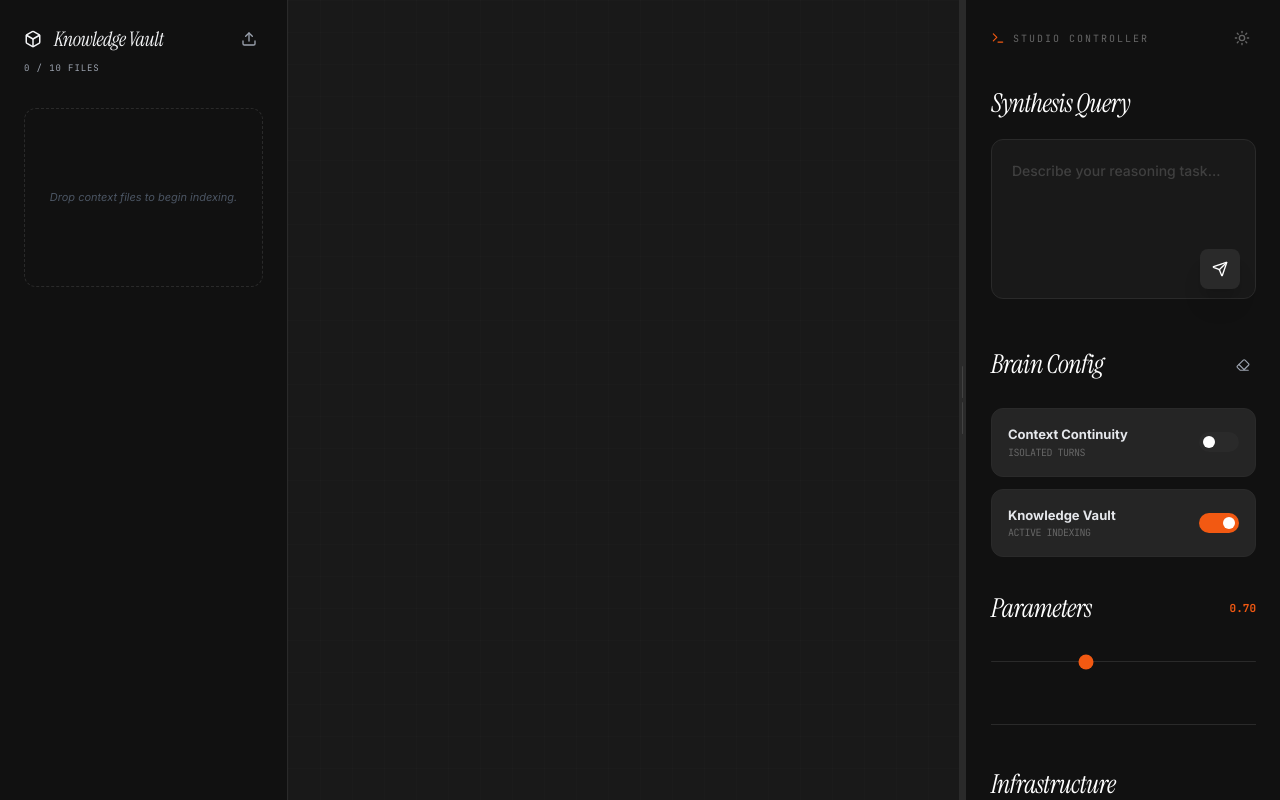
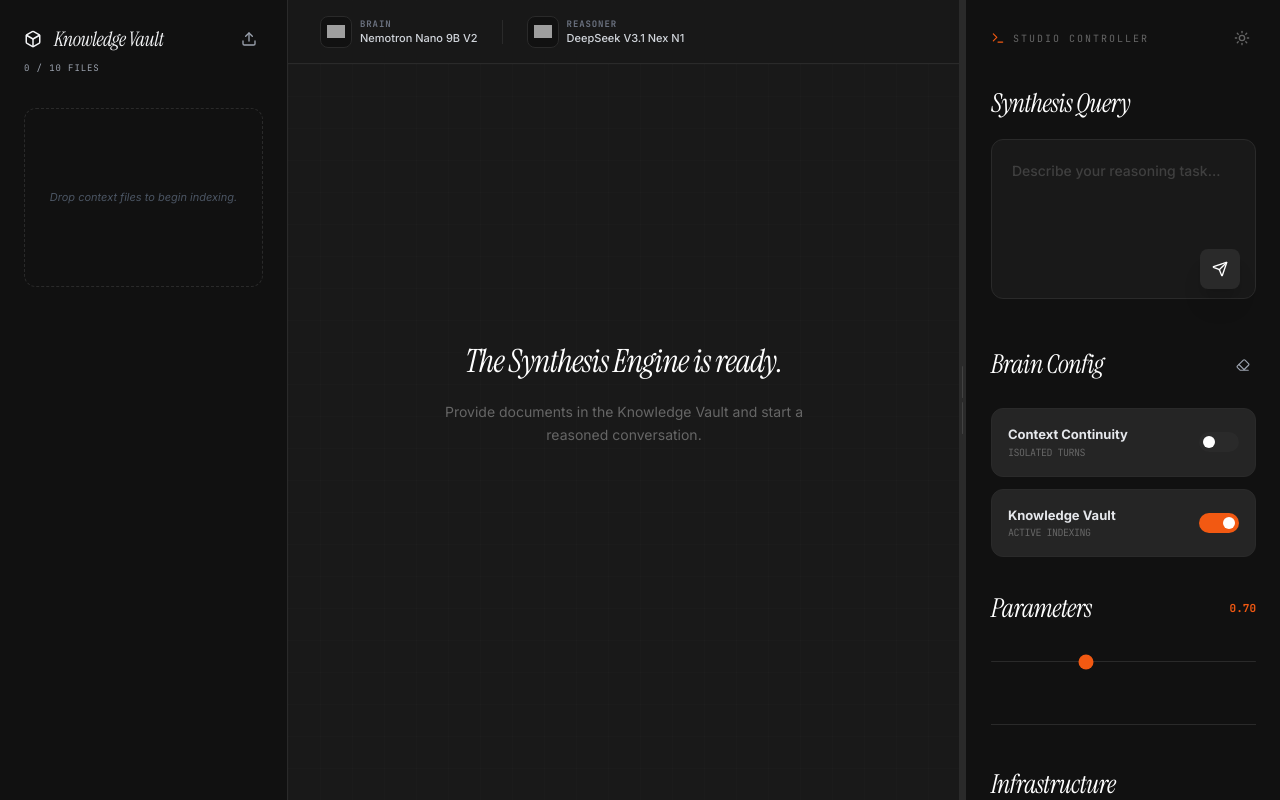
Before and after one commit to chikhidev/RAG-workspace, a React (Vite) app: page / in a window 1280 px wide. Built offline with nearby package versions, Linux system fonts and the light colour scheme; grey boxes are pictures that could not be loaded.

Commit message:
feat: Display current model IDs in chat interface
Pass expander and reasoner model IDs to ChatInterface and display them. This provides users with visibility into the models currently being used for expansion and reasoning.

```diff
--- a/App.tsx
+++ b/App.tsx
@@ -267,7 +267,11 @@ const App: React.FC = () => {
       />
 
       <main className="flex-1 flex flex-col min-w-0 bg-[#F8F9FB] dark:bg-brand-base">
-        <ChatInterface messages={state.messages} />
+        <ChatInterface
+          messages={state.messages}
+          expanderModelId={state.expanderModel}
+          reasonerModelId={state.reasonerModel}
+        />
       </main>
 
       <div onMouseDown={startResizing} className="w-[1px] cursor-col-resize hover:bg-brand-accent transition-colors bg-brand-border z-20 relative group">
--- a/components/ChatInterface.tsx
+++ b/components/ChatInterface.tsx
@@ -1,11 +1,14 @@
 import React, { useRef, useEffect, useState } from 'react';
 import { Message } from '../types';
-import { Search, Bot, Loader2, CheckCircle2, ChevronDown, ChevronRight, FileText, Sparkles, Copy, Check } from 'lucide-react';
+import { Search, Bot, Loader2, CheckCircle2, ChevronDown, ChevronRight, FileText, Sparkles, Copy, Check, Zap, Cpu } from 'lucide-react';
 import ReactMarkdown from 'react-markdown';
 import remarkGfm from 'remark-gfm';
+import { SUPPORTED_MODELS } from '../services/modelService';
 
 interface Props {
   messages: Message[];
+  expanderModelId: string;
+  reasonerModelId: string;
 }
 
 const CodeBlock = ({ children, className, ...props }: any) => {
@@ -148,7 +151,7 @@ const PipelineDetails: React.FC<{ msg: Message }> = ({ msg }) => {
   );
 };
 
-export const ChatInterface: React.FC<Props> = ({ messages }) => {
+export const ChatInterface: React.FC<Props> = ({ messages, expanderModelId, reasonerModelId }) => {
   const scrollRef = useRef<HTMLDivElement>(null);
 
   useEffect(() => {
@@ -157,14 +160,59 @@ export const ChatInterface: React.FC<Props> = ({ messages }) => {
     }
   }, [messages]);
 
+  const expanderModel = SUPPORTED_MODELS.find(m => m.id === expanderModelId);
+  const reasonerModel = SUPPORTED_MODELS.find(m => m.id === reasonerModelId);
+
   return (
     <div className="flex flex-col h-full bg-[#F8F9FB] dark:bg-brand-base flex-1 transition-colors relative">
       <div className="absolute inset-0 grid-bg pointer-events-none opacity-40"></div>
 
+      {/* Top Bar for active models */}
+      <div className="sticky top-0 z-50 w-full h-16 bg-white/70 dark:bg-brand-base/70 backdrop-blur-md border-b border-gray-100 dark:border-brand-border flex items-center justify-center px-8 transition-all">
+        <div className="flex items-center gap-8 max-w-4xl w-full justify-between">
+           <div className="flex items-center gap-4">
+              <div className="flex items-center gap-2">
+                 <div className="w-8 h-8 rounded-lg bg-gray-50 dark:bg-brand-darker border border-gray-100 dark:border-brand-border flex items-center justify-center overflow-hidden p-1.5 transition-transform hover:scale-105">
+                    {expanderModel && <img src={expanderModel.logo} alt="" className="max-w-full max-h-full object-contain" />}
+                 </div>
+                 <div className="flex flex-col">
+                    <span className="text-[9px] font-mono uppercase tracking-widest text-gray-500 font-bold leading-none mb-1 flex items-center gap-1">
+                       Brain
+                    </span>
+                    <span className="text-[11px] font-medium text-gray-600 dark:text-gray-300 leading-none truncate max-w-[120px]">
+                       {expanderModel?.name || 'Unknown'}
+                    </span>
+                 </div>
+              </div>
+
+              <div className="h-6 w-[1px] bg-gray-200 dark:bg-brand-border mx-2"></div>
+
+              <div className="flex items-center gap-2">
+                 <div className="w-8 h-8 rounded-lg bg-gray-50 dark:bg-brand-darker border border-gray-100 dark:border-brand-border flex items-center justify-center overflow-hidden p-1.5 transition-transform hover:scale-105">
+                    {reasonerModel && <img src={reasonerModel.logo} alt="" className="max-w-full max-h-full object-contain" />}
+                 </div>
+                 <div className="flex flex-col">
+                    <span className="text-[9px] font-mono uppercase tracking-widest text-gray-500 font-bold leading-none mb-1 flex items-center gap-1">
+                       Reasoner
+                    </span>
+                    <span className="text-[11px] font-medium text-gray-600 dark:text-gray-300 leading-none truncate max-w-[120px]">
+                       {reasonerModel?.name || 'Unknown'}
+                    </span>
+                 </div>
+              </div>
+           </div>
+        </div>
+      </div>
+
       <div ref={scrollRef} className="flex-1 overflow-y-auto px-6 py-12 space-y-20 relative z-10">
         {messages.length === 0 ? (
-          <div className="h-full flex flex-col items-center justify-center opacity-0">
-            {/* Minimal background placeholder */}
+          <div className="h-full flex flex-col items-center justify-center text-center px-12 pb-20">
+            <h1 className="text-[32px] font-serif italic text-gray-900 dark:text-white tracking-tight mb-4 animate-blur-text">
+               The Synthesis Engine is ready.
+            </h1>
+            <p className="text-[14px] text-gray-400 dark:text-brand-muted max-w-sm leading-relaxed animate-blur-text [animation-delay:0.2s]">
+               Provide documents in the Knowledge Vault and start a reasoned conversation.
+            </p>
           </div>
         ) : (
           messages.map((msg) => (
```
